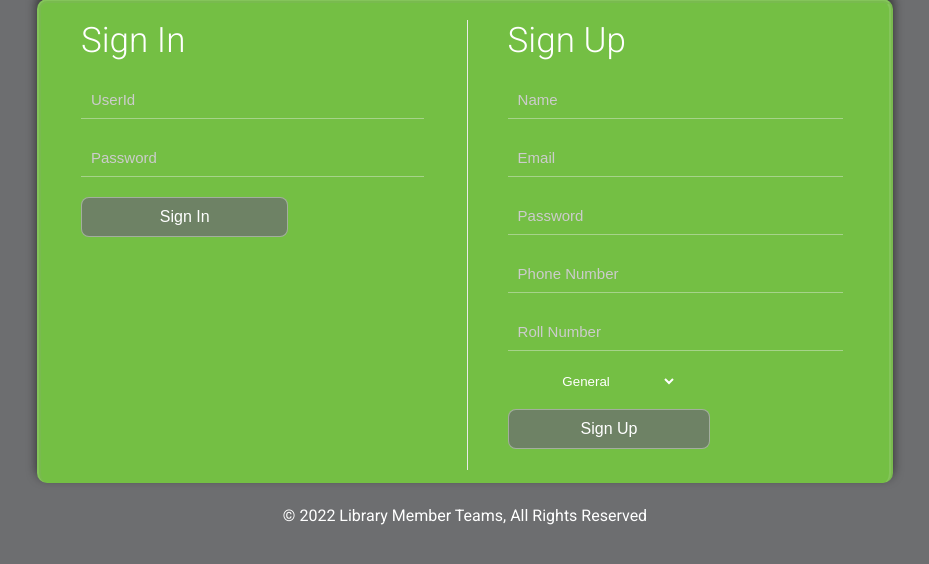
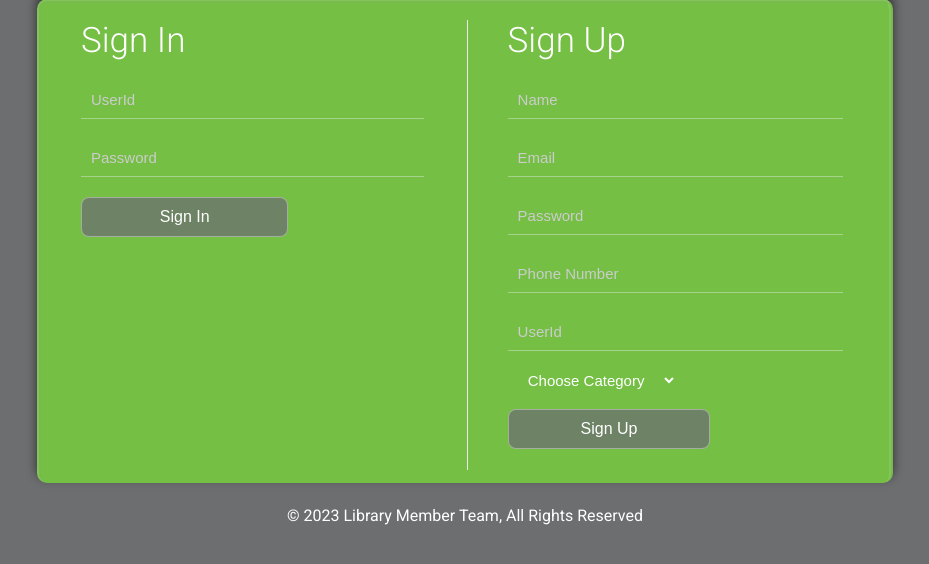
Before and after one commit to SurajShrestha0/Library-Management-System, a PHP site: page / in a window 1280 px wide. Shown: the part 90-654 px from the top of the page, without its empty margins (175-1104 px from the left). Run offline with PHP 8.4, Linux system fonts and the light colour scheme.

Commit message:
update index.php

```diff
--- a/index.php
+++ b/index.php
@@ -1,5 +1,5 @@
 <?php
-//data connection file upload
+//data connection file
 require('dbconn.php');
 ?>
 
@@ -7,6 +7,7 @@ require('dbconn.php');
 <html>
 
 <!-- Head -->
+
 <head>
 	<!-- Title -->
 	<title>Library Management System </title>
@@ -15,10 +16,19 @@ require('dbconn.php');
 	<meta name="viewport" content="width=device-width, initial-scale=1">
 	<meta http-equiv="Content-Type" content="text/html; charset=utf-8">
 	<meta name="keywords" content="Library Member Login Form Widget Responsive, Login Form Web Template, Flat Pricing Tables, Flat Drop-Downs, Sign-Up Web Templates, Flat Web Templates, Login Sign-up Responsive Web Template, Smartphone Compatible Web Template, Free Web Designs for Nokia, Samsung, LG, Sony Ericsson, Motorola Web Design" />
-		<script type="application/x-javascript"> addEventListener("load", function() { setTimeout(hideURLbar, 0); }, false); function hideURLbar(){ window.scrollTo(0,1); } </script>
+	<script type="application/x-javascript">
+		addEventListener("load", function() {
+			setTimeout(hideURLbar, 0);
+		}, false);
+
+		function hideURLbar() {
+			window.scrollTo(0, 1);
+		}
+	</script>
 	<!-- //Meta-Tags -->
 
-	<!-- Style --> <link rel="stylesheet" href="css/style.css" type="text/css" media="all">
+	<!-- Style -->
+	<link rel="stylesheet" href="css/style.css" type="text/css" media="all">
 
 	<!-- Fonts -->
 	<link href="//fonts.googleapis.com/css?family=Roboto:100,300,400,500,700,900" rel="stylesheet">
@@ -28,13 +38,13 @@ require('dbconn.php');
 <!-- //Head -->
 
 <!-- Body -->
+
 <body>
 	<!-- Header 1 -->
 	<h1 style="
 	margin-top: 10px;
     margin-bottom: 10px;
-	"
-	 >LIBRARY MANAGEMENT SYSTEM</h1>
+	">LIBRARY MANAGEMENT SYSTEM</h1>
 
 	<div class="container">
 		<!-- Login palce -->
@@ -47,7 +57,7 @@ require('dbconn.php');
 				<!-- Send -->
 				<div class="send-button">
 					<!--<form>-->
-					<input type="submit" name="signin"; value="Sign In">
+					<input type="submit" name="signin" ; value="Sign In">
 			</form>
 		</div>
 
@@ -60,19 +70,43 @@ require('dbconn.php');
 		<form action="index.php" method="post">
 			<!-- Text field in placeholder parts -->
 			<input type="text" Name="Name" placeholder="Name" required>
-				<input type="text" Name="Email" placeholder="Email" required>
+			<input type="text" Name="Email" placeholder="Email" required pattern="[a-z0-9._%+-]+@[a-z0-9.-]+\.[a-z]{2,}$" onchange="validateEmail(this)">
 			<input type="password" Name="Password" placeholder="Password" required>
 			<input type="text" Name="PhoneNumber" placeholder="Phone Number" required>
-				<input type="text" Name="UserId" placeholder="Roll Number" required="">
+			<input type="text" Name="UserId" placeholder="UserId" required="">
+
+			<style>
+				#Category {
+					background-color: rgba(116, 191, 68, 1);
+					color: white;
+					border: none;
+					font-size: 15px;
+				}
+
+				#Category option[value=""] {
+
+					color: black;
+					background-color: rgba(116, 191, 68, 1);
+				}
+			</style>
 
 			<select name="Category" id="Category">
-					<option value="GEN">General</option>
-					<option value="OBC">BSc</option>
-					<option value="SC"></option>
-					<option value="ST"></option>
+				<option value="">Choose Category</option>
+				<option value="BSc">BSc</option>
+				<option value="BIBM">BIBM</option>
+				<option value="Other">Other</option>
 			</select>
+
+
 			<br>
 
+
+			<?php
+			// Disable warnings
+			error_reporting(E_ERROR | E_PARSE);
+
+			// Your PHP code here
+			?>
 
 			<br>
 			<div class="send-button">
@@ -80,6 +114,17 @@ require('dbconn.php');
 		</form>
 	</div>
 	<!-- continuing term part -->
+	<script>
+		function validateEmail(emailField) {
+			var email = emailField.value;
+
+			if (!/^[a-z0-9._%+-]+@[a-z0-9.-]+.[a-z]{2,}$/.test(email)) {
+				alert("Please enter a valid email address.");
+				emailField.value = "";
+				emailField.focus();
+			}
+		}
+	</script>
 
 	<div class="clear"></div>
 	</div>
@@ -89,59 +134,56 @@ require('dbconn.php');
 	</div>
 	<!-- footer part -->
 	<div class="footer ">
-		<p> &copy; 2022 Library Member Teams, All Rights Reserved </a></p>
+		<p> &copy; 2023 Library Member Team, All Rights Reserved </a></p>
 
 	</div>
 
 	<?php
 	/* place holder for signin*/
 	/*checking the validity*/
-if(isset($_POST['signin']))
-{$u=$_POST['UserId'];
- $p=$_POST['Password'];
- $c=$_POST['Category'];
+	if (isset($_POST['signin'])) {
+		$u = $_POST['UserId'];
+		$p = $_POST['Password'];
+		$c = $_POST['Category'];
 		/*Select from user database query */
- $sql="select * from LMS.user where UserId='$u'";
+		$sql = "select * from LMS.user where UserId='$u'";
 
 		$result = $conn->query($sql);
 		$row = $result->fetch_assoc();
 		//retrieving user input
-$x=$row['Password'];
-$y=$row['Type'];
-if(strcasecmp($x,$p)==0 && !empty($u) && !empty($p))
-  {//echo "Login Successful";
-   $_SESSION['UserId']=$u;
+		$x = $row['Password'];
+		$y = $row['Type'];
+		if (strcasecmp($x, $p) == 0 && !empty($u) && !empty($p)) { //echo "Login Successful";
+			$_SESSION['UserId'] = $u;
 
 			/*redirect user to the appropriate index */
-  if($y=='Admin')
-   header('location:admin/index.php');
+			if ($y == 'Admin')
+				header('location:admin/home.php');
 			else
 				header('location:student/index.php');
-  }
-else
-/* wrong alert message*/
- { echo "<script type='text/javascript'>alert('Failed to Login! Incorrect UserId or Password')</script>";
+		} else
+		/* wrong alert message*/ {
+			echo "<script type='text/javascript'>alert('Failed to Login! Incorrect UserId or Password')</script>";
 		}
 	}
 	/*checking the validity*/
-if(isset($_POST['signup']))
-{
-	$name=$_POST['Name']; /* field name*/
-	$email=$_POST['Email'];
-	$password=$_POST['Password'];
-	$mobno=$_POST['PhoneNumber'];
-	$rollno=$_POST['UserId'];
-	$category=$_POST['Category'];
-	$type='Student';
+	if (isset($_POST['signup'])) {
+		$name = $_POST['Name']; /* field name*/
+		$email = $_POST['Email'];/*email field*/
+		$password = $_POST['Password'];/*password*/
+		$mobno = $_POST['PhoneNumber'];/*Phone number field*/
+		$rollno = $_POST['UserId'];/*useerId field*/
+		$category = $_POST['Category'];/*category field*/
+		$type = 'Student';/*student field*/
 		/* Insert data filed*/
-	$sql="insert into LMS.user (Name,Type,Category,UserId,EmailId,MobNo,Password) values ('$name','$type','$category','$rollno','$email','$mobno','$password')";
+		$sql = "insert into LMS.user (Name,Type,Category,UserId,EmailId,MobNo,Password) values ('$name','$type','$category','$rollno','$email','$mobno','$password')";
 
 		if ($conn->query($sql) === TRUE) {
-		//Sucessful messsage
+			//Sucessful alert  messsage
 			echo "<script type='text/javascript'>alert('Registration Successful')</script>";
 		} else {
 			//echo "Error: " . $sql . "<br>" . $conn->error;
-	/*alart message*/
+			/*alert message*/
 			echo "<script type='text/javascript'>alert('User Exists')</script>";
 		}
 	}
```
Lines whose indentation alone changed are shown as unchanged.
